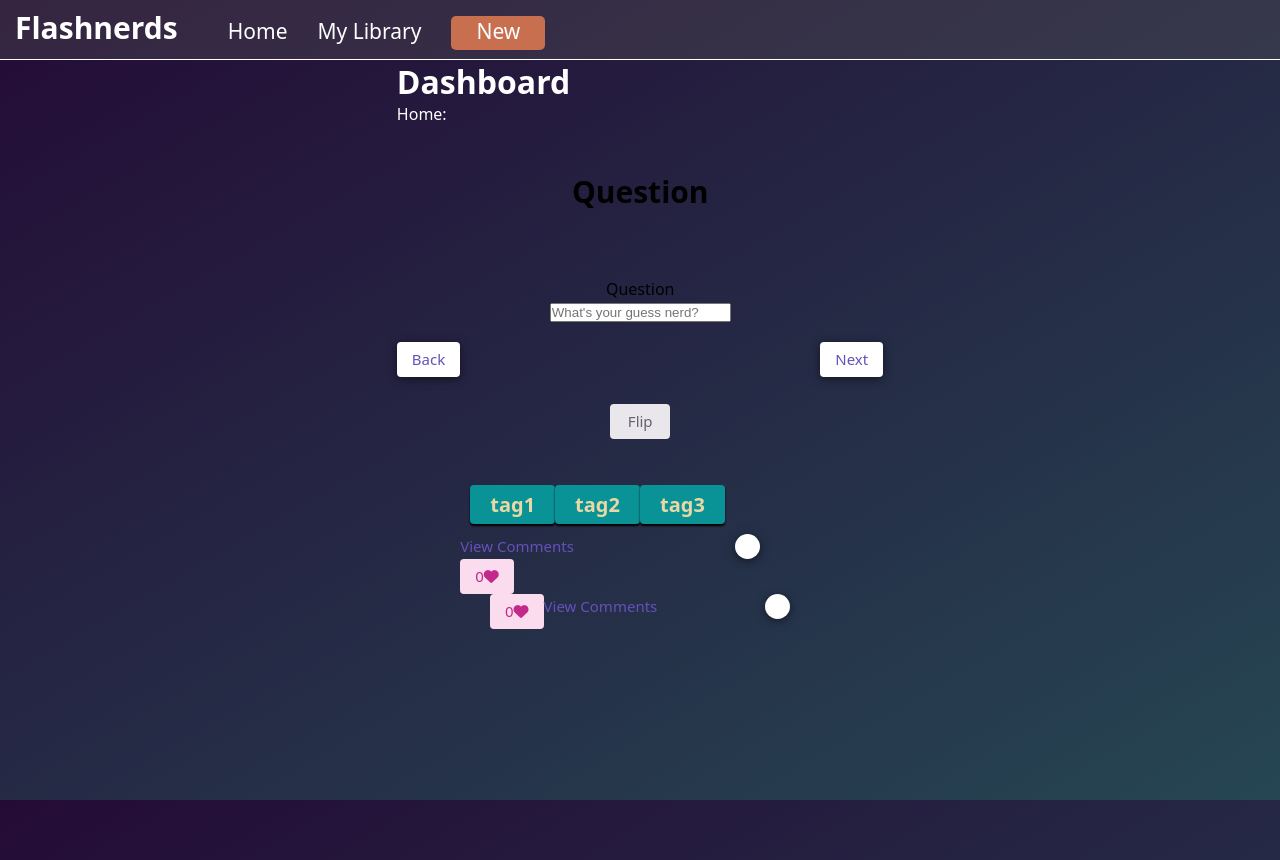
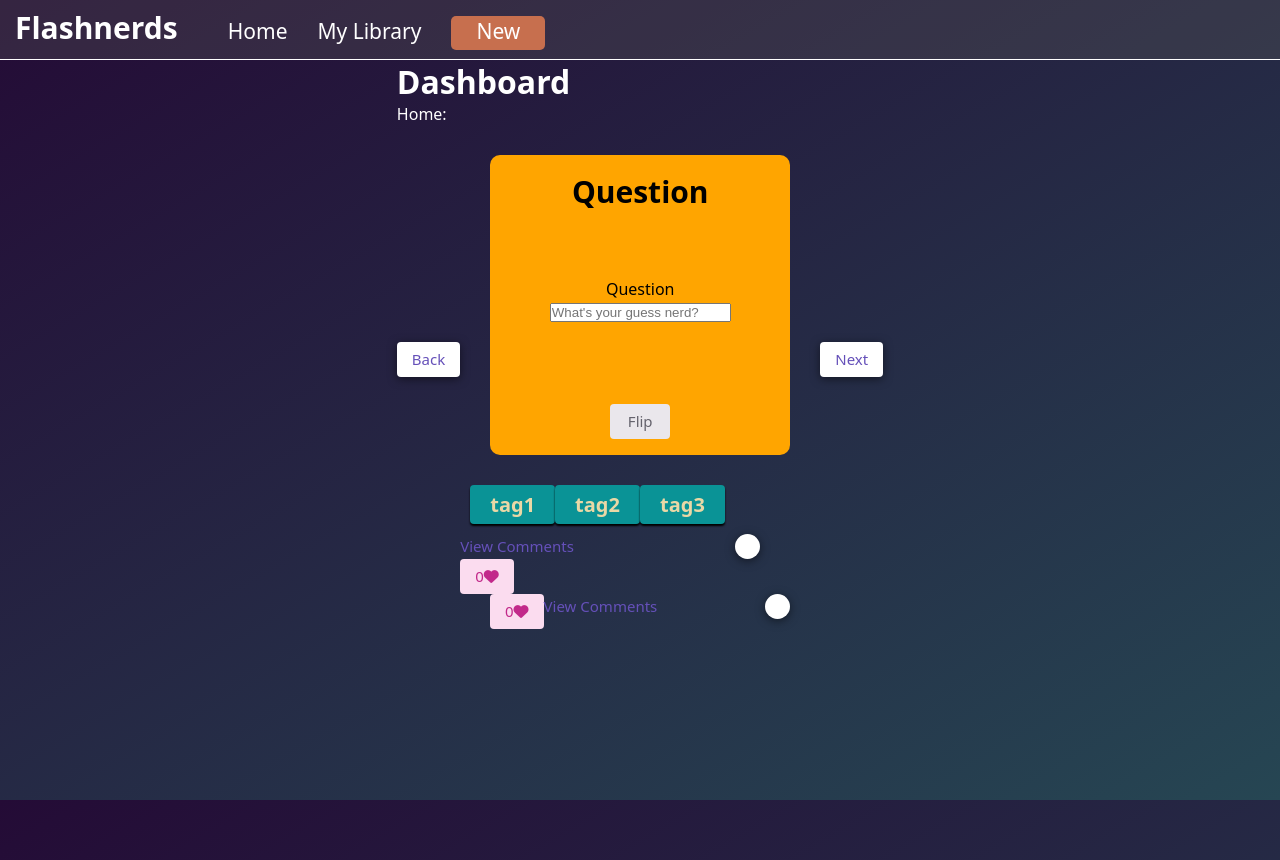
Before and after one commit to Diogenesoftoronto/flashnerds, a React (Create React App) app in the folder app/: page / in a window 1280 px wide. Built offline with nearby package versions, Linux system fonts and the light colour scheme; some icons are missing; a web font is replaced by a local one.

Commit message:
add front colour

```diff
--- a/app/src/components/styles/Flashcard.scss
+++ b/app/src/components/styles/Flashcard.scss
@@ -6,6 +6,9 @@
   cursor:pointer;
 }
 
+.front {
+  background-color: orange;
+}
 
 .flashcard{
   position: relative;
```
